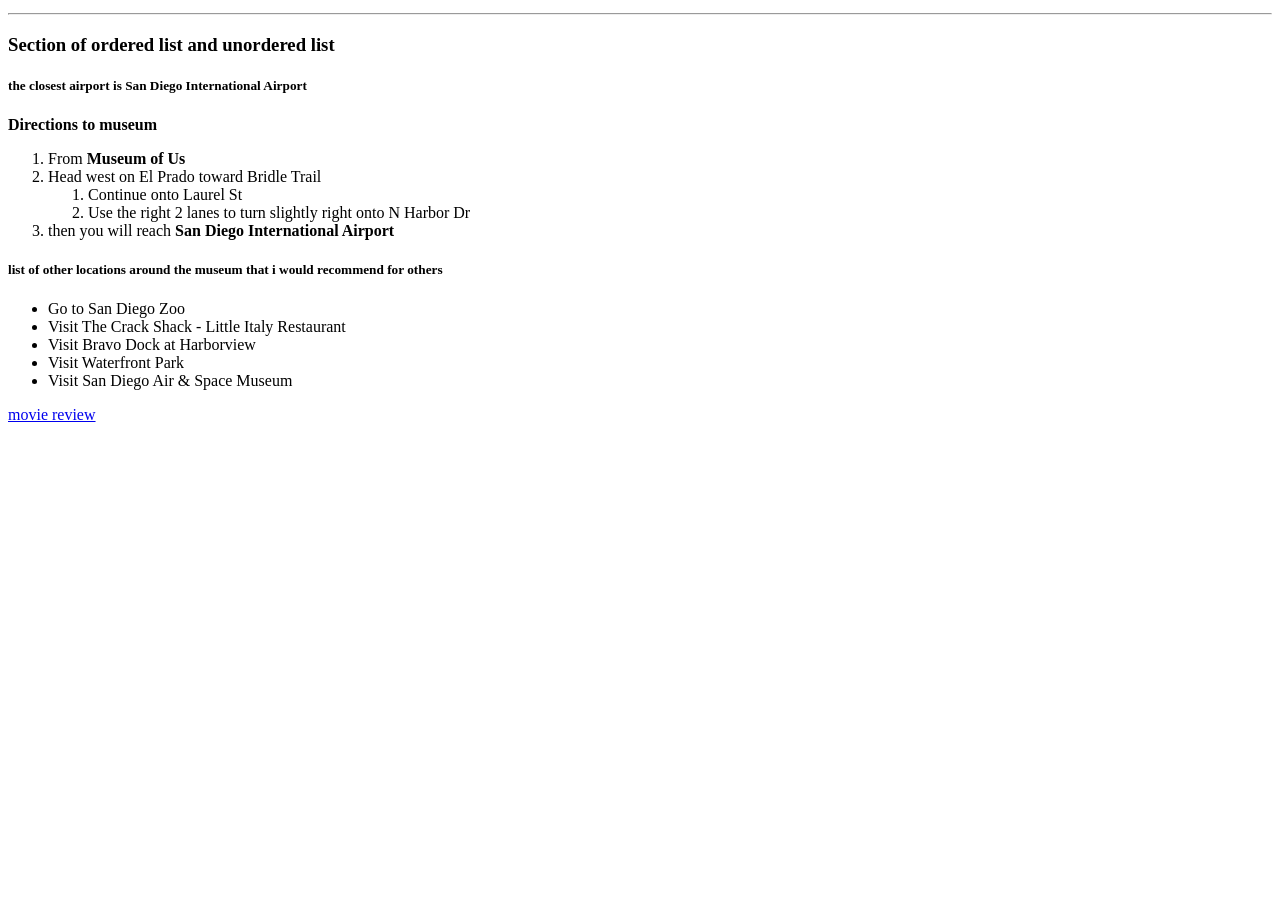
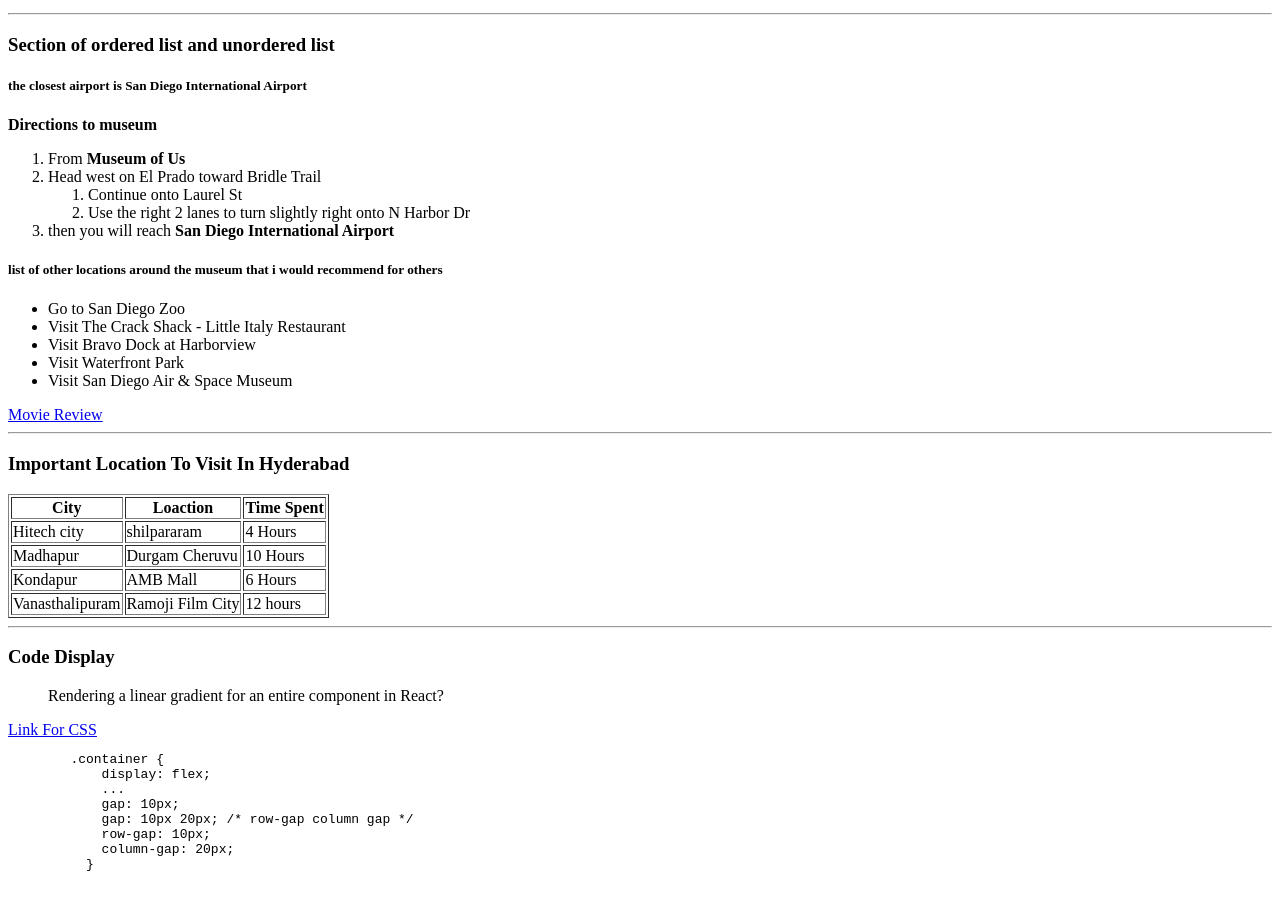
Before and after one commit to 44-563-Web-Apps-F22/44563-webapps-assignment-3-SoumyaKonda1, a plain HTML site: page index.html in a window 1280 px wide. Shown: the part 119-1019 px from the top of the page. Before the commit the page ends 800 px from the top, so only its background shows below. Drawn offline with Linux system fonts and the light colour scheme.

Commit message:
modfied changes

```diff
--- a/index.html
+++ b/index.html
@@ -13,7 +13,8 @@
     <p>
         This exhibit displays several huge Maya monuments, or stelae, in the <b>Rotunda Gallery</b>.
         These are casts of the original monuments in Quirigua, a site in Guatemala.
-        The exhibition also includes <b>archaeological discoveries</b> highlighting the creativity and beliefs of the ancient Maya: masks, bowls, figurines, etc.
+        The exhibition also includes <b>archaeological discoveries</b> highlighting the creativity and beliefs of the
+        ancient Maya: masks, bowls, figurines, etc.
     </p>
 
     <hr>
@@ -37,7 +38,53 @@
         <li>Visit Waterfront Park</li>
         <li>Visit San Diego Air & Space Museum</li>
     </ul>
-    <a href="Aboutme.html" >movie review</a>
+    <a href="Aboutme.html">Movie Review</a>
+
+    <hr>
+
+    <h3>Important Location To Visit In Hyderabad</h3>
+    <table border="1px solid black" ;border-collapse="collapse">
+        <tr>
+            <th>City</th>
+            <th>Loaction</th>
+            <th>Time Spent</th>
+        </tr>
+        <tr>
+            <td>Hitech city</td>
+            <td>shilpararam</td>
+            <td>4 Hours</td>
+        </tr>
+        <tr>
+            <td>Madhapur</td>
+            <td>Durgam Cheruvu</td>
+            <td>10 Hours</td>
+        </tr>
+        <tr>
+            <td>Kondapur</td>
+            <td>AMB Mall</td>
+            <td>6 Hours</td>
+        </tr>
+        <td>Vanasthalipuram</td>
+        <td>Ramoji Film City</td>
+        <td>12 hours</td>
+
+    </table>
+    <hr>
+    <h3>Code Display</h3>
+    <blockquote>Rendering a linear gradient for an entire component in React?</blockquote>
+    <a href="https://stackoverflow.com/questions/73725081/rendering-a-linear-gradient-for-an-entire-component-in-react">Link
+        For CSS</a>
+
+    <pre>
+        .container {
+            display: flex;
+            ...
+            gap: 10px;
+            gap: 10px 20px; /* row-gap column gap */
+            row-gap: 10px;
+            column-gap: 20px;
+          }
+    </pre>
 </body>
 
 </html>
```
Also changed, not shown: Aboutme.html (+13 -7 lines).
